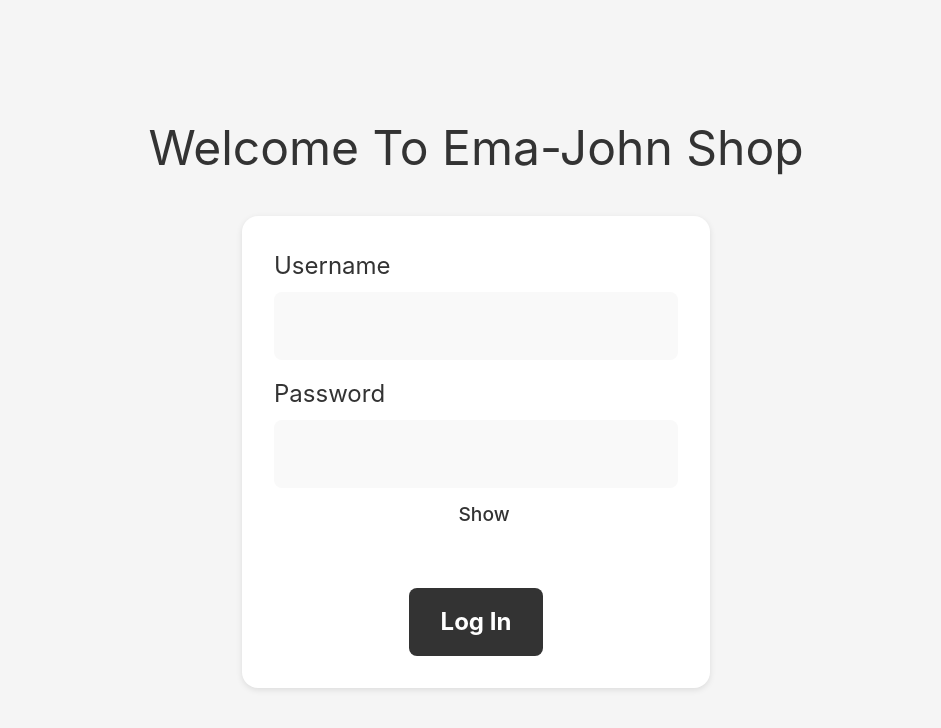
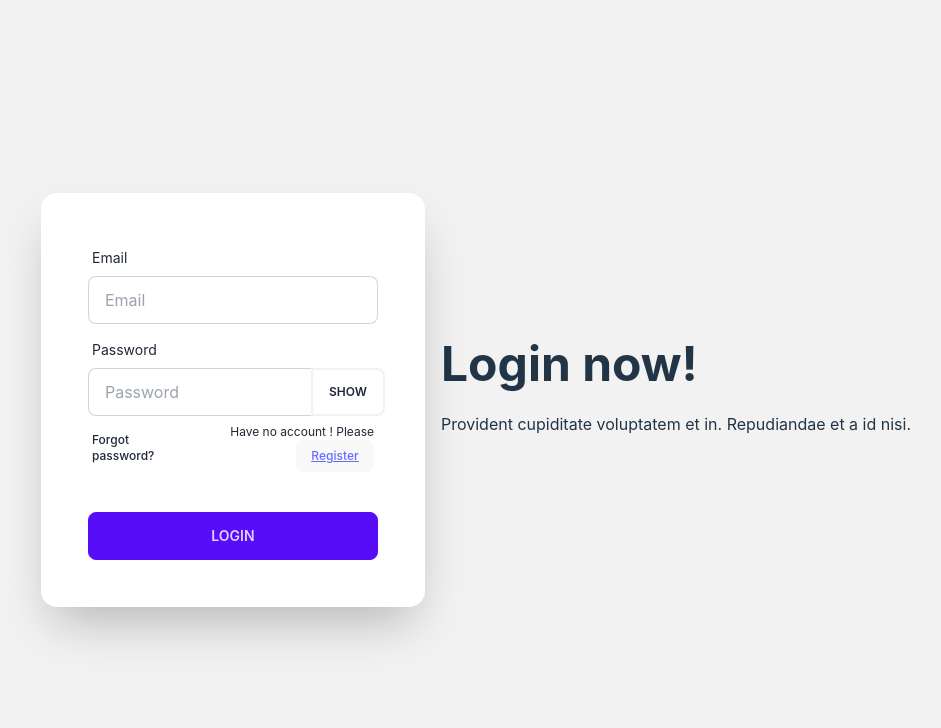
Before and after one commit to ashfakhossain15/johon-shop, a React (Vite) app: page /login in a window 1280 px wide. Shown: the top 728 px of the page, without its empty margins (164-1105 px from the left). Built offline with nearby package versions, Linux system fonts and the light colour scheme; no server answers.

Commit message:
login part done

```diff
--- /dev/null
+++ b/Auth Providers/AuthProviders.jsx
@@ -0,0 +1,51 @@
+import { createContext, useEffect, useState } from "react";
+import {
+  createUserWithEmailAndPassword,
+  getAuth,
+  onAuthStateChanged,
+  signInWithEmailAndPassword,
+  signOut,
+} from "firebase/auth";
+import app from "./../Firebase/Firebase.init";
+
+const auth = getAuth(app);
+
+export const AuthContext = createContext(null);
+
+const AuthProviders = ({ children }) => {
+  const [user, setUser] = useState(null);
+
+  const createUser = (email, password) => {
+    return createUserWithEmailAndPassword(auth, email, password);
+  };
+  const signIn = (email, password) => {
+    return signInWithEmailAndPassword(auth, email, password);
+  };
+
+  useEffect(() => {
+    const unUser = (email, password) => {
+      return onAuthStateChanged(auth, (presentUser) => {
+        presentUser;
+        setUser(presentUser);
+      });
+    };
+    return () => unUser();
+  }, []);
+
+  const logOut = (email, password) => {
+    signOut(auth);
+  };
+
+  const authInfo = {
+    user,
+    signIn,
+    createUser,
+    logOut,
+  };
+
+  return (
+    <AuthContext.Provider value={authInfo}>{children}</AuthContext.Provider>
+  );
+};
+
+export default AuthProviders;
--- /dev/null
+++ b/Firebase/Firebase.init.js
@@ -0,0 +1,19 @@
+// Import the functions you need from the SDKs you need
+import { initializeApp } from "firebase/app";
+// TODO: Add SDKs for Firebase products that you want to use
+// https://firebase.google.com/docs/web/setup#available-libraries
+
+// Your web app's Firebase configuration
+const firebaseConfig = {
+  apiKey: "AIzaSyAglexZw9aVf-cSqppw_QBJg7_6hjUKHoc",
+  authDomain: "shop-johon.firebaseapp.com",
+  projectId: "shop-johon",
+  storageBucket: "shop-johon.appspot.com",
+  messagingSenderId: "49007773666",
+  appId: "1:49007773666:web:4c5ee265c214db47345bbb",
+};
+
+// Initialize Firebase
+const app = initializeApp(firebaseConfig);
+
+export default app;
--- a/package.json
+++ b/package.json
@@ -12,11 +12,12 @@
     "@fortawesome/fontawesome-svg-core": "^6.4.0",
     "@fortawesome/free-solid-svg-icons": "^6.4.0",
     "@fortawesome/react-fontawesome": "^0.2.0",
-    "daisyui": "^2.51.5",
+    "firebase": "^9.22.2",
     "localforage": "^1.10.0",
     "match-sorter": "^6.3.1",
     "react": "^18.2.0",
     "react-dom": "^18.2.0",
+    "react-hot-toast": "^2.4.1",
     "react-router-dom": "^6.11.1",
     "sort-by": "^1.2.0"
   },
@@ -25,6 +26,7 @@
     "@types/react-dom": "^18.0.11",
     "@vitejs/plugin-react": "^3.1.0",
     "autoprefixer": "^10.4.14",
+    "daisyui": "^3.1.0",
     "postcss": "^8.4.21",
     "tailwindcss": "^3.3.1",
     "vite": "^4.2.0"
--- /dev/null
+++ b/src/Components/Active Link/ActiveLink.jsx
@@ -0,0 +1,19 @@
+import React from "react";
+import { NavLink } from "react-router-dom";
+
+const ActiveLink = ({to , children}) => {
+  return (
+    <div>
+      <NavLink
+        to={to}
+        className={({ isActive }) =>
+          isActive ? "active text-cyan-400" : ""
+        }
+      >
+        {children}
+      </NavLink>
+    </div>
+  );
+};
+
+export default ActiveLink;
--- a/src/Components/Header/Header.jsx
+++ b/src/Components/Header/Header.jsx
@@ -1,6 +1,7 @@
 import React from "react";
 import "../Header/Header.css";
 import { Link } from "react-router-dom";
+import ActiveLink from "../Active Link/ActiveLink";
 const Header = () => {
   return (
     <nav className="header sticky top-0">
@@ -8,10 +9,11 @@ const Header = () => {
         <img src="/src/images/Logo.svg" alt="" />
       </div>
       <div className="nav-anc">
-        <Link to="/">Shop</Link>
-        <Link to="/order">Order</Link>
-        <Link to="/inventory">Inventory</Link>
-        <Link to="/login">Login</Link>
+        <ActiveLink to="/">Shop</ActiveLink>
+        <ActiveLink to="/order">Order</ActiveLink>
+        <ActiveLink to="/inventory">Inventory</ActiveLink>
+        <ActiveLink to="/login">Login</ActiveLink>
+        <ActiveLink to="/register">Register</ActiveLink>
       </div>
     </nav>
   );
--- a/src/Components/Login/Login.jsx
+++ b/src/Components/Login/Login.jsx
@@ -1,58 +1,115 @@
-import React, { useState } from "react";
-import "./Login.css";
+import { useContext, useState } from "react";
+import { getAuth } from "firebase/auth";
+import { Link } from "react-router-dom";
+import { toast } from "react-hot-toast";
+import app from "./../../../Firebase/Firebase.init";
+import { AuthContext } from "./../../../Auth Providers/AuthProviders";
+
+const auth = getAuth(app);
 const Login = () => {
-  const [username, setUsername] = useState("");
+  const [showPassword, setShowPassword] = useState("");
+  const [email, setEmail] = useState("");
   const [password, setPassword] = useState("");
-  const [showPassword, setShowPassword] = useState(false);
+  const { signIn } = useContext(AuthContext);
 
-  const handleSubmit = (event) => {
-    event.preventDefault();
-    console.log("Username: ", username);
-    console.log("Password: ", password);
+  const handleShowPassword = (e) => {
+
+    setShowPassword(!showPassword);
   };
-  const togglePasswordVisibility = () => {
-    setShowPassword(!showPassword);
+  const handleSubmit = (e) => {
+    e.preventDefault();
+    console.log("Email:", email);
+    console.log("Password:", password);
+
+    signIn(email, password)
+      .then((result) => {
+        const loggedUser = result.user;
+        console.log(loggedUser);
+        e.target.reset();
+        toast.success("Login successful");
+      })
+      .catch((error) => {
+        console.log(error.message);
+        toast.error("Password or email incorrect");
+      });
+  };
+  const handleEmailChange = (e) => {
+    const email = e.target.value;
+    setEmail(email);
+  };
+  const handlePasswordChange = (e) => {
+    const password = e.target.value;
+    setPassword(password);
   };
 
   return (
-    <div className="login-container">
-      <h2 className="login-heading">Welcome To Ema-John Shop</h2>
-      <form onSubmit={handleSubmit} className="login-form">
-        <div className="input-container">
-          <label htmlFor="username" className="input-label">
-            Username
+    <div>
+      <div className="hero min-h-screen bg-base-200">
+        <div className="hero-content flex-col lg:flex-row-reverse">
+          <div className="text-center lg:text-left">
+            <h1 className="text-5xl font-bold">Login now!</h1>
+            <p className="py-6">
+              Provident cupiditate voluptatem et in. Repudiandae et a id nisi.
+            </p>
+          </div>
+          <div className="card flex-shrink-0 w-full max-w-sm shadow-2xl bg-base-100">
+            <form className="card-body" onSubmit={handleSubmit}>
+              <div className="form-control">
+                <label className="label">
+                  <span className="label-text">Email</span>
                 </label>
                 <input
-            type="text"
-            id="username"
-            value={username}
-            onChange={(event) => setUsername(event.target.value)}
-            className="input-field"
+                  type="email"
+                  placeholder="Email"
+                  name="email"
+                  value={email}
+                  onChange={handleEmailChange}
+                  className="input input-bordered"
+                  required
                 />
               </div>
-        <div className="input-container">
-          <label htmlFor="password" className="input-label">
-            Password
+              <div className="form-control">
+                <label className="label">
+                  <span className="label-text">Password</span>
                 </label>
+                <div>
                   <input
                     type={showPassword ? "text" : "password"}
-            id="password"
+                    placeholder="Password"
                     value={password}
-            onChange={(event) => setPassword(event.target.value)}
-            className="input-field"
+                    onChange={handlePasswordChange}
+                    className="input focus:border-0 input-bordered relative w-full pr-9"
+                    required
                   />
                   <button
+                    onClick={handleShowPassword}
                     type="button"
-            onClick={togglePasswordVisibility}
-            className="show-password-button"
+                    className="absolute btn  label-text-alt bg-base-100 border-2  rounded-l-none mr-10 mt-0 py-0  right-0 "
                   >
-            {showPassword ? "Hide" : "Show"}
+                    {showPassword ? "Hide " : "Show"}
                   </button>
                 </div>
-        <button type="submit" className="login-button">
-          Log In
+                <label className="label flex justify-between w-full">
+                  <a href="#" className="label-text-alt link link-hover">
+                    Forgot password?
+                  </a>
+                  <p className="label-text-alt text-right">
+                    Have no account ! Please
+                    <span>
+                      <button className="underline bg  text-blue-500">
+                        <Link to="/register">Register </Link>
                       </button>
+                    </span>
+                  </p>
+                </label>
+              </div>
+              <div className="form-control mt-6">
+                <button className="btn btn-primary">Login</button>
+              </div>
             </form>
+          </div>
+        </div>
+      </div>
     </div>
   );
 };
--- a/src/Components/Order item list/Cart.jsx
+++ b/src/Components/Order item list/Cart.jsx
@@ -1,8 +1,8 @@
 import React from "react";
 import "./Cart.css";
-const Cart = (props) => {
-  const cart = props.cart;
-
+import { FontAwesomeIcon } from "@fortawesome/react-fontawesome";
+import { faTrash } from "@fortawesome/free-solid-svg-icons";
+const Cart = ({ cart ,handleRemoveCart}) => {
   let total = 0;
   let totalShipping = 0;
   let quantity = 0;
@@ -22,6 +22,13 @@ const Cart = (props) => {
         <p className="p-2">Total Shipping : {totalShipping}</p>
         <p className="p-2">Total Tax :{tax.toFixed(2)}</p>
         <p className="p-2 text-xl">Grand Total:${grandTotal.toFixed(2)} </p>
+        <button
+          onClick={handleRemoveCart}
+          className="bg-red-400 w-full mx-auto transition duration-500 ease-in-out hover:bg-teal-800 hover:text-white flex justify-between items-center"
+        >
+          <span>Clear Cart</span>
+          <FontAwesomeIcon className="" icon={faTrash} />
+        </button>
       </div>
     </div>
   );
--- /dev/null
+++ b/src/Components/Register/Register.jsx
@@ -0,0 +1,7 @@
+import React from "react";
+
+const Register = () => {
+  return <div>THis is Register Page</div>;
+};
+
+export default Register;
--- a/src/main.jsx
+++ b/src/main.jsx
@@ -10,6 +10,9 @@ import Inventory from "./Components/Inventory/Inventory";
 import Login from "./Components/Login/Login";
 import ErrorPage from "./Components/ErrorPage/ErrorPage";
 import cartProductsLoader from "./Loader/cartProductsLoader";
+import AuthProviders from "../Auth Providers/AuthProviders";
+import { Toaster } from "react-hot-toast";
+import Register from "./Components/Register/Register";
 const router = createBrowserRouter([
   {
     path: "/",
@@ -28,6 +31,10 @@ const router = createBrowserRouter([
         path: "/inventory",
         element: <Inventory />,
       },
+      {
+        path: "/register",
+        element: <Register />,
+      },
     ],
   },
   {
@@ -42,6 +49,9 @@ const router = createBrowserRouter([
 
 ReactDOM.createRoot(document.getElementById("root")).render(
   <React.StrictMode>
-    <RouterProvider router={router} />
+    <AuthProviders>
+      <RouterProvider router={router} />
+      <Toaster />
+    </AuthProviders>
   </React.StrictMode>
 );
```
Also changed, not shown: src/Components/Order item list/Order/Order.jsx (+7 -4 lines), src/utilities/fakedb.js (+12 -19 lines), 1 other file (tests, documents, lock files or other folders). Lines whose indentation alone changed are shown as unchanged.
